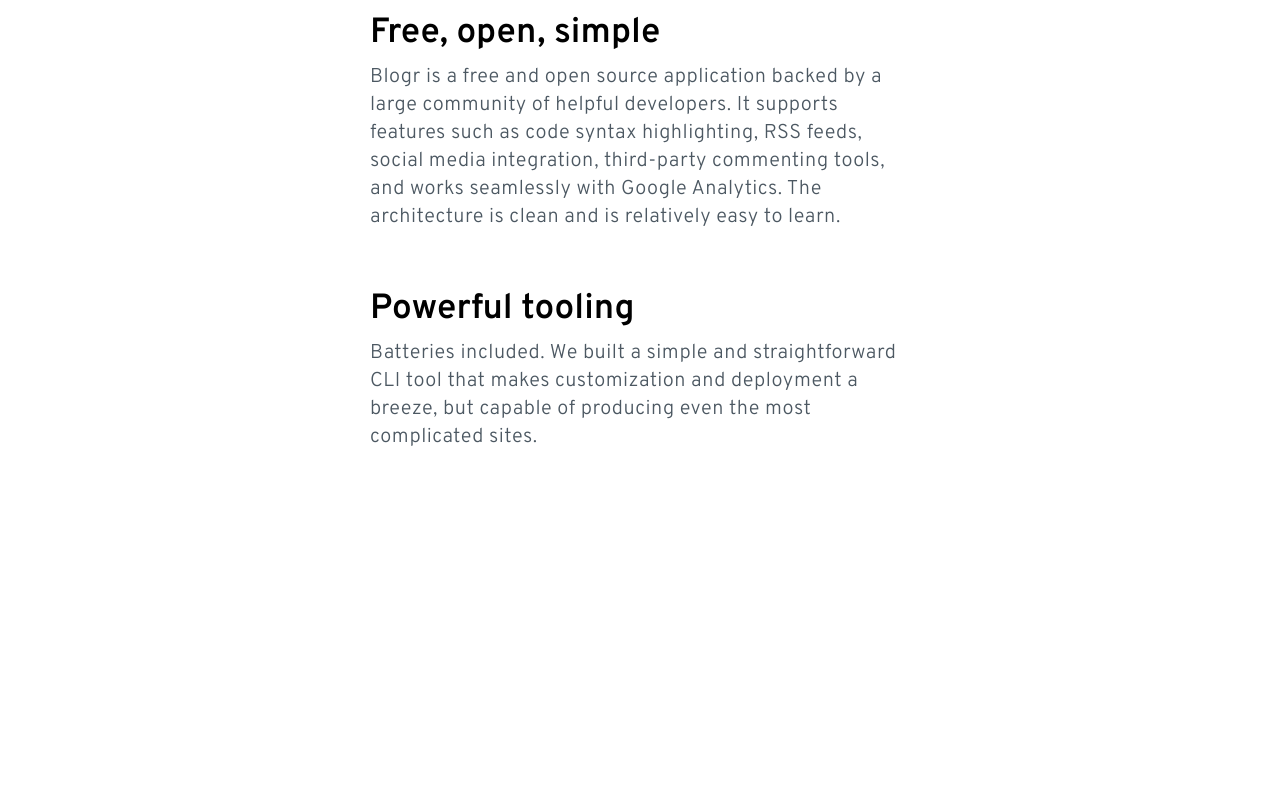
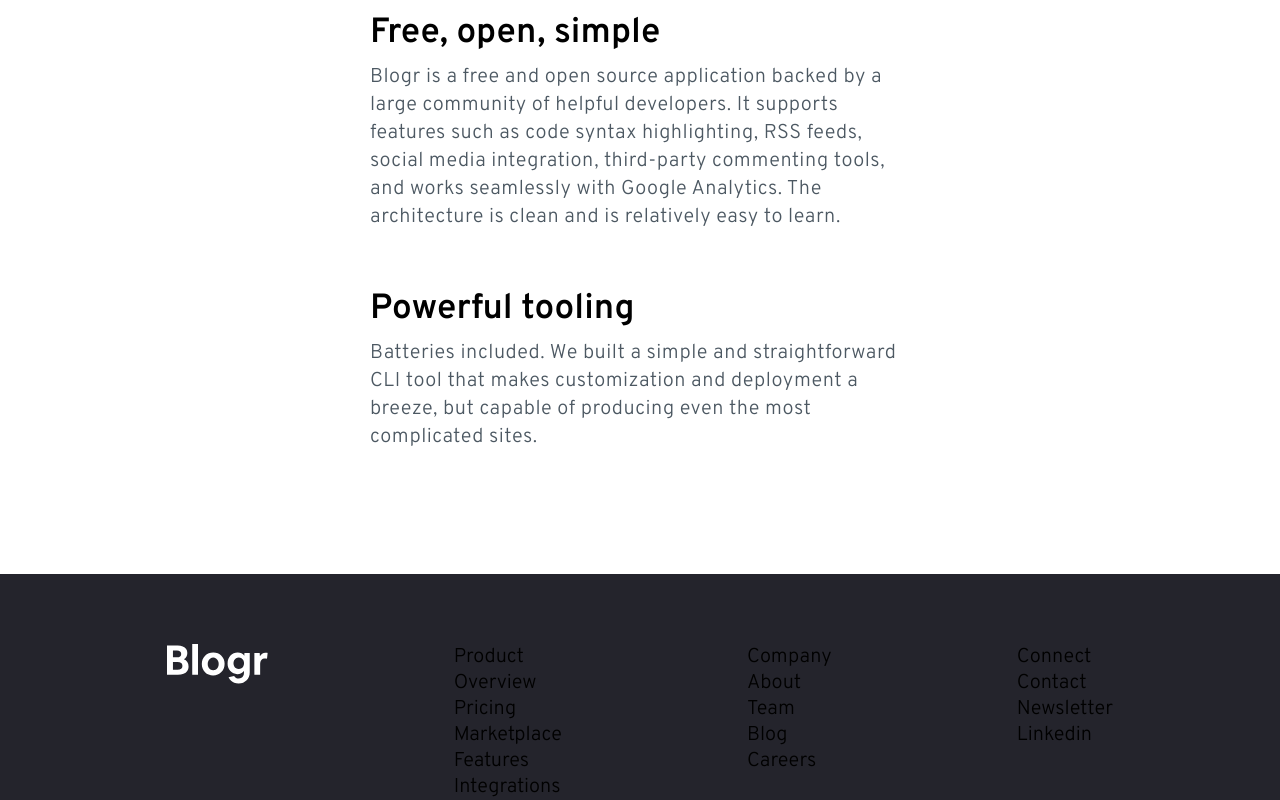
Before and after one commit to CharlesSquirel/Blogr, a React (Create React App) app: page / in a window 1280 px wide. Shown: the part 3677-4477 px from the top of the page. Before the commit the page ends 4128 px from the top, so only its background shows below. Built offline with nearby package versions, Linux system fonts and the light colour scheme.

Commit message:
Footer first configuration

```diff
--- a/src/App.tsx
+++ b/src/App.tsx
@@ -5,6 +5,7 @@
 import { theme } from "./components/GlobalStyle/theme";
 import Phones from "./components/Phones/Phones";
 import Laptop from "./components/Laptop/Laptop";
+import Footer from "./components/Footer/Footer";
 
 function App() {
   return (
@@ -15,6 +16,7 @@
         <Designed />
         <Phones />
         <Laptop/>
+        <Footer/>
       </ThemeProvider>
     </>
   );
--- /dev/null
+++ b/src/components/Footer/Footer.tsx
@@ -0,0 +1,45 @@
+import { StyledLogo } from "../Header/StyledHeader";
+import logo from "./logo.svg";
+
+import { StyledFooter, StyledFooterNav } from "./StyledFooter";
+
+function Footer() {
+  return (
+    <StyledFooter>
+      <StyledLogo>
+        <img src={logo} alt="Logo" />
+      </StyledLogo>
+      <StyledFooterNav>
+        <div>
+          <ul>
+            Product
+            <li>Overview</li>
+            <li>Pricing</li>
+            <li>Marketplace</li>
+            <li>Features</li>
+            <li>Integrations</li>
+          </ul>
+        </div>
+        <div>
+          <ul>
+            Company
+            <li>About</li>
+            <li>Team</li>
+            <li>Blog</li>
+            <li>Careers</li>
+          </ul>
+        </div>
+        <div>
+          <ul>
+            Connect
+            <li>Contact</li>
+            <li>Newsletter</li>
+            <li>Linkedin</li>
+          </ul>
+        </div>
+      </StyledFooterNav>
+    </StyledFooter>
+  );
+}
+
+export default Footer;
--- /dev/null
+++ b/src/components/Footer/StyledFooter.tsx
@@ -0,0 +1,13 @@
+import styled from "styled-components";
+
+export const StyledFooter = styled.footer`
+  display: flex;
+  justify-content: space-between;
+  /* gap: 185px; */
+  padding: 70px 167px 0 167px;
+  background-color: var(--footer-bg);
+`;
+export const StyledFooterNav = styled.nav`
+  display: flex;
+  gap: 185px;
+`;
--- a/src/components/Header/Header.tsx
+++ b/src/components/Header/Header.tsx
@@ -2,7 +2,7 @@
 import hamburger from "./icon-hamburger.svg";
 import iconClose from "./icon-close.svg";
 import angleDown from "../../images/angle-down.svg";
-import { HamburgerIcon, StyledButtonTransparent, StyledButtonWhite, StyledHeader, StyledNavDesktop, SubTitle, Title, WrapperTitle } from "./StyledHeader";
+import { HamburgerIcon, StyledButtonTransparent, StyledButtonWhite, StyledHeader, StyledLogo, StyledNavDesktop, SubTitle, Title, WrapperTitle } from "./StyledHeader";
 import { useState } from "react";
 import TabletMenu from "./TabletMenu/TabletMenu";
 import MobileMenu from "./MobileMenu/MobileMenu";
@@ -20,9 +20,9 @@
     <StyledHeader>
       <div className="nav-box">
         <div className="flex-row">
-          <div className="logo">
+          <StyledLogo>
             <img src={logo} alt="logo" />
-          </div>
+          </StyledLogo>
           <StyledNavDesktop>
             <ul className="nav-desktop-links">
               <li>
--- a/src/components/Header/StyledHeader.tsx
+++ b/src/components/Header/StyledHeader.tsx
@@ -17,10 +17,6 @@
     justify-content: space-between;
     align-items: center;
     max-height: 40px;
-  }
-  .logo {
-    width: 101px;
-    height: 40px;
   }
   .login-box {
     display: flex;
@@ -45,6 +41,11 @@
     gap: 64px;
   }
 `;
+
+export const StyledLogo = styled.div`
+      width: 101px;
+    height: 40px;
+`
 
 export const StyledNavDesktop = styled.nav`
   position: relative;
--- a/src/components/Laptop/StyledLaptop.tsx
+++ b/src/components/Laptop/StyledLaptop.tsx
@@ -5,6 +5,7 @@
   align-items: center;
   justify-content: center;
   width: 100%;
+  margin-bottom: 123px;
   @media (${({ theme }) => theme.breakpoints.tabletDesign}) {
     flex-direction: column;
     align-items: center;
```
Also changed, not shown: src/components/Footer/logo.svg (added), 1 other file (tests, documents, lock files or other folders).
